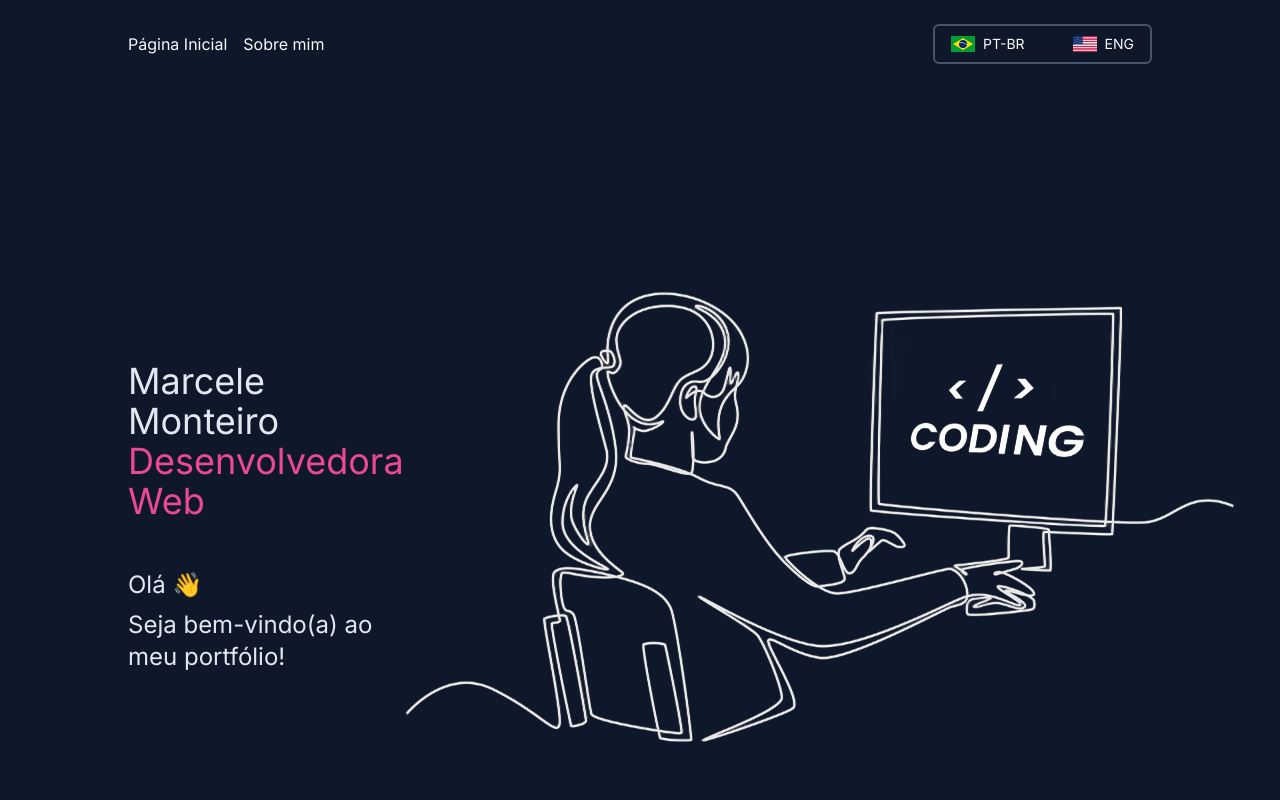
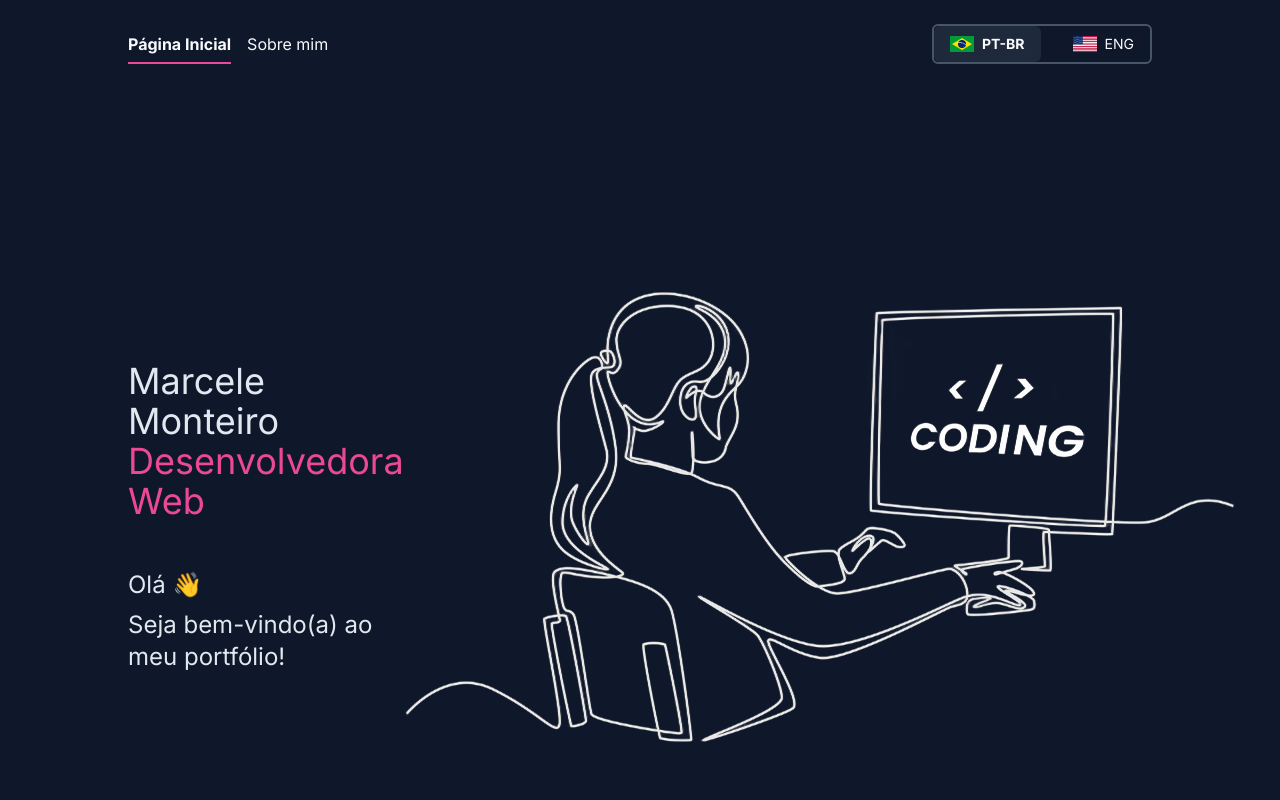
Before and after one commit to marcelemonteiro/marcelemonteiroportfolio, a Next.js app: page /pt in a window 1280 px wide. Shown: the top 800 px of the page. Built offline with nearby package versions, Linux system fonts and the light colour scheme.

Commit message:
Fix routing problems

```diff
--- a/app/[locale]/layout.tsx
+++ b/app/[locale]/layout.tsx
@@ -39,7 +39,7 @@ export default async function RootLayout({
       >
         <NextIntlClientProvider locale={locale} messages={messages}>
           <div className="min-h-screen relative">
-            <Header lang={locale === "pt" ? "" : locale} />
+            <Header lang={locale} />
             {children}
             <Footer />
           </div>
--- a/app/page.tsx
+++ b/app/page.tsx
@@ -2,5 +2,5 @@ import { redirect } from "next/navigation";
 
 // This page only renders when the app is built statically (output: 'export')
 export default function RootPage() {
-  redirect("/en");
+  redirect("/pt");
 }
--- a/components/Header.tsx
+++ b/components/Header.tsx
@@ -10,7 +10,7 @@ export default function Header({ lang }: { lang: string }) {
 
   const navLinks = [
     { name: t("homepage"), route: `/${lang}` },
-    { name: t("aboutpage"), route: `${lang && "/" + lang}/about` },
+    { name: t("aboutpage"), route: `/${lang}/about` },
   ];
 
   return (
```
Also changed, not shown: middleware.ts (deleted, +0 -15 lines).
